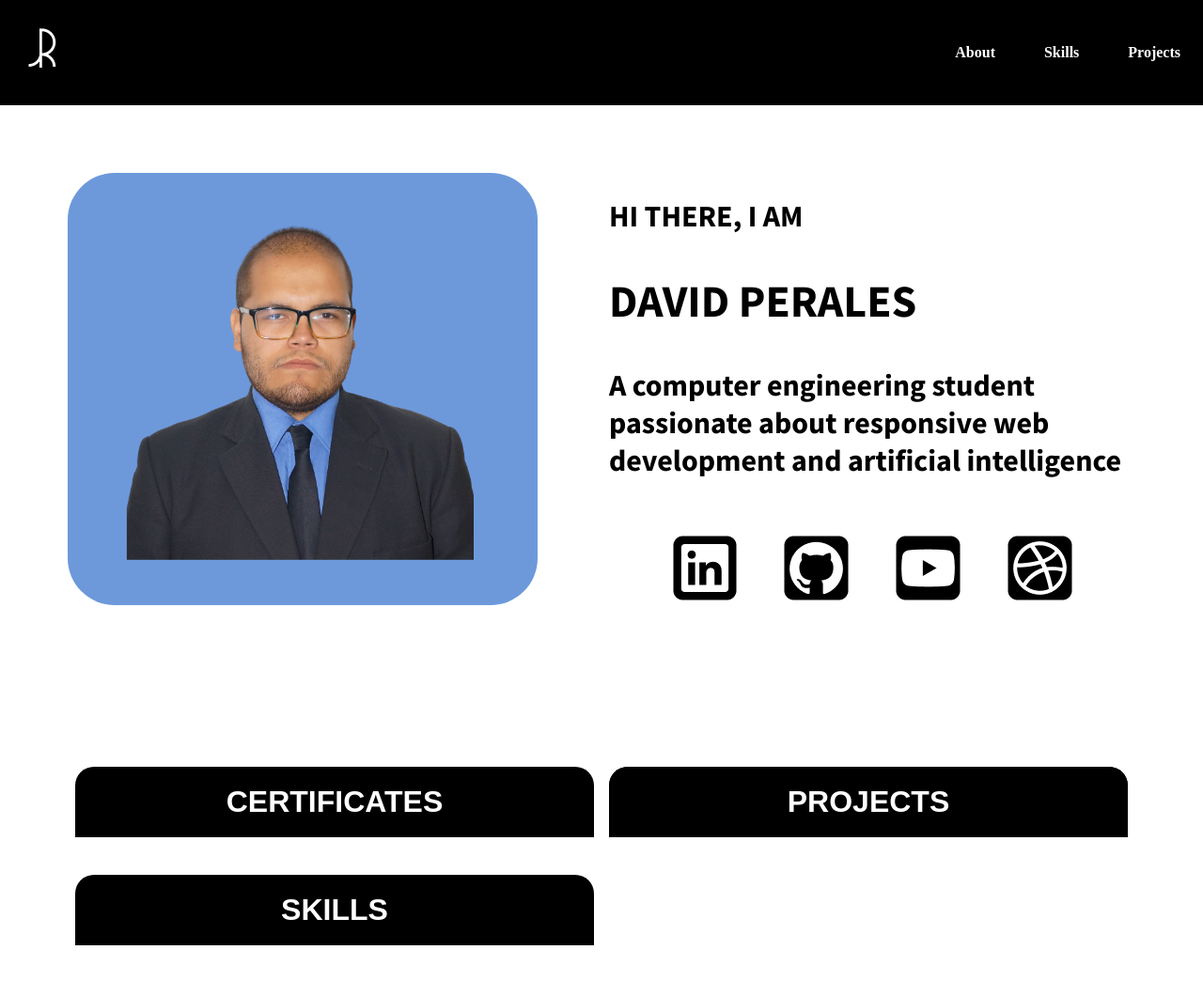
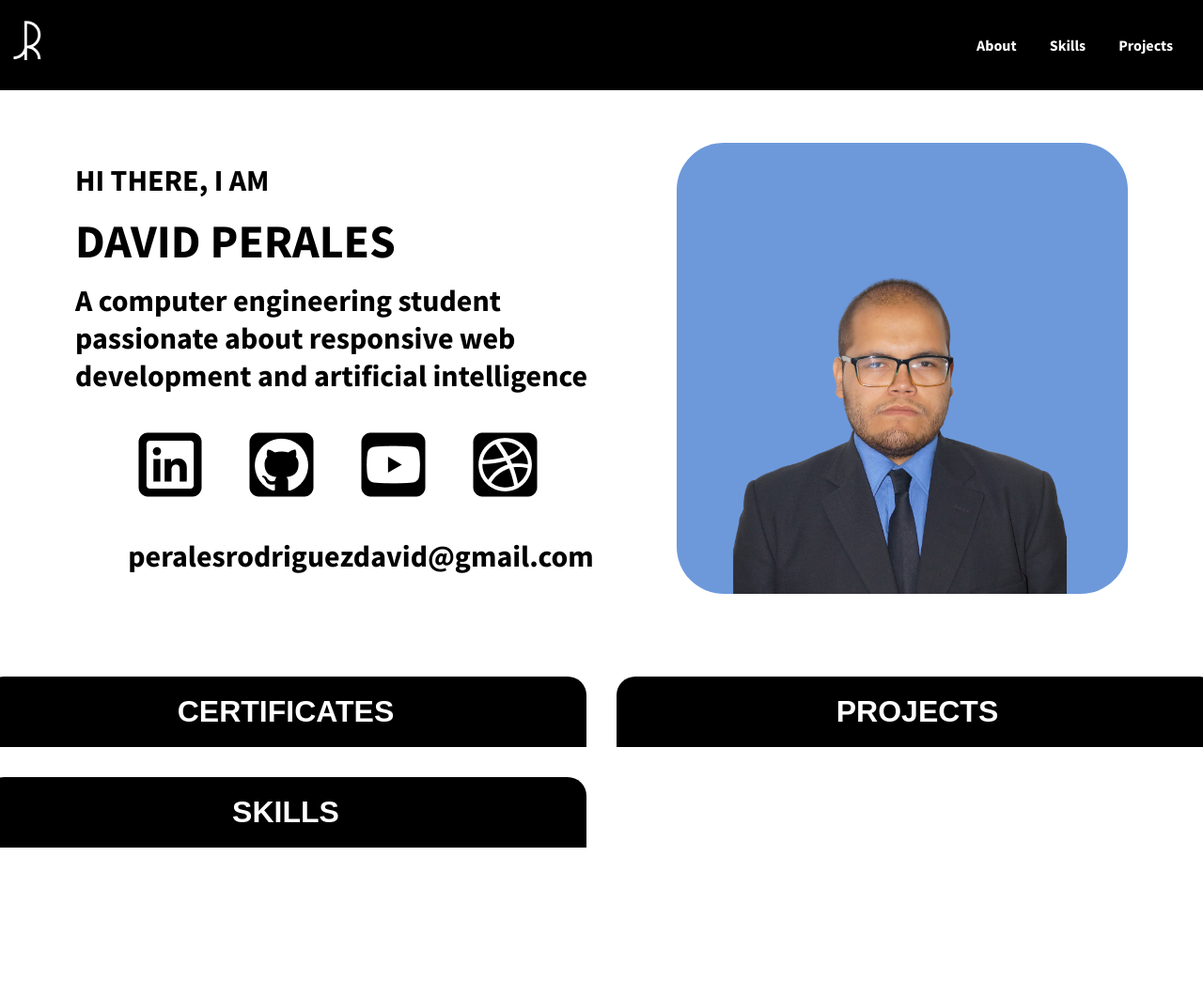
Before and after one commit to L00vely/L00vely.github.io, a plain HTML site: page index.html in a window 1280 px wide. Shown: the whole page at 94% size. After the commit the page ends 934 px from the top, so only its background shows below. Drawn offline with Linux system fonts and the light colour scheme.

Commit message:
Portfolio V.1

```diff
--- a/index.html
+++ b/index.html
@@ -11,54 +11,51 @@
     <title>My portfolio</title>
 </head>
 <body>
-    <header role="heading">
+    <header role="heading" aria-label="Navigation menu">
         <nav role="navigation">
             <a href="#"><img src="src/imgs/icons/Logo.png" alt="Logo" role=""></a>
-            <ul role="presentation">
-                <li><a href="#info-section">About</a></li>
-                <li><a href="#skills">Skills</a></li>
-                <li><a href="#projects">Projects</a></li>
-
+            <ul role="presentation" class="large">
+                <li><a href="#info-section" class="hover">About</a></li>
+                <li><a href="#skills" class="hover">Skills</a></li>
+                <li><a href="#projects" class="hover">Projects</a></li>
             </ul>
         </nav>
     </header>
     <main role="main">
         <section id="info-section">
-            <div id="image-container" role="img" aria-label="photo of David Perales">
-                <img src="src/imgs/david.png" alt="Photo of David Perales">
+            <div class="photo-container">
+                <img src="src/imgs/david.png" alt="Photo of David Perales" role="img">
             </div>
-            <div id="introduction-text">
-                <h2 class="computer" id="welcome">HI THERE, I AM </h2>
-                <h1 class="name" id="name"><span>DAVID PERALES</span></h1>
-                <h2 class="computer" id="david-info">A <span>computer engineering student</span>  passionate about responsive web development and artificial intelligence</h2>
-                <div class="links" id="contact">
-                    <a href="https://www.linkedin.com/in/dpr-unam/" target="_blank" role="link"><img src="src/imgs/icons/icon-linkedin.png" alt="Link to Davids LinkedIn profile"></a>
-                    <a href="https://github.com/L00vely" target="_blank" role="link"><img src="src/imgs/icons/icon-github.png" alt="Link to Davids Github profile"></a>
-                    <a href="https://www.youtube.com/channel/UCh23-MSKwTgO_c7UcaD3CIQ" target="_blank" role="link"><img src="src/imgs/icons/icon-youtube.png" alt="Link to Davids Youtube channel"></a>
-                    <a href="https://dribbble.com/L00vely" target="_blank" role="link"><img src="src/imgs/icons/icon-dribbble.png" alt="Link to Davids Dribbble profile"></a>
-                </div>
-                <a href="mailto:peralesrodriguezdavid@gmail.com" class="email">peralesrodriguezdavid@gmail.com</a>
-            </div>
+
+            <h2 class="large" id="welcome">HI THERE, I AM </h2>
+            <h1 id="david-name"><span class="hover">DAVID PERALES</span></h1>
+            <h2 class="large" id="david-info">A <span class="hover">computer engineering student</span>  passionate about responsive web development and artificial intelligence</h2>
+            <ul class="links">
+                <li><a href="https://www.linkedin.com/in/dpr-unam/" target="_blank" role="link"><img src="src/imgs/icons/icon-linkedin.png" alt="Link to Davids LinkedIn profile"></a></li>
+                <li><a href="https://github.com/L00vely" target="_blank" role="link"><img src="src/imgs/icons/icon-github.png" alt="Link to Davids Github profile"></a></li>
+                <li><a href="https://www.youtube.com/channel/UCh23-MSKwTgO_c7UcaD3CIQ" target="_blank" role="link"><img src="src/imgs/icons/icon-youtube.png" alt="Link to Davids Youtube channel"></a></li>
+                <li><a href="https://dribbble.com/L00vely" target="_blank" role="link"><img src="src/imgs/icons/icon-dribbble.png" alt="Link to Davids Dribbble profile"></a></li>
+            </ul>
+            <a href="mailto:peralesrodriguezdavid@gmail.com" class="hover email">peralesrodriguezdavid@gmail.com</a>
         </section>
+
         <section id="principal-section">
-            <div id="left-grid">
+            <div id="left">
                 <div class="container" id="certificates">
-                    <button class="container-title"  role="button" aria-labelledby="Show certificates" id="button-certificates">
+                    <button class="container-title hover"   role="button" aria-labelledby="Show certificates" id="button-certificates">
                         CERTIFICATES
                     </button>
                     <div class="container-body" id="certificates-body">
-                        <article class="certificate">
+                        <article class="certificate-container">
                             <a href="https://www.credly.com/badges/53de31ae-acd5-4fc6-ade1-f1f48b84b077/linked_in_profile" target="_blank" role="link"><img src="src/imgs/icons/azure-logo.png" alt="Link to Davids Azure Fundamentals certificate"></a>
-                            <figcaption>AZ-900: MICROSOFT AZURE FUNDAMENTALS</figcaption>
                         </article>
-                        <article class="certificate">
+                        <article class="certificate-container">
                             <a href="https://www.linkedin.com/feed/update/urn:li:activity:7025285828809551872/" target="_blank" role="link"><img src="src/imgs/icons/google-cloud.png" alt="Link to Davids Google Cloud Computing Foundations certificate"></a>
-                            <figcaption>GOOGLE CLOUD COMPUTING FOUNDATIONS</figcaption>
                         </article>
                     </div>
                 </div>
                 <div class="container" id="skills">
-                    <button class="container-title"  role="button" aria-labelledby="Show skills" id="button-skills">
+                    <button class="container-title hover"  role="button" aria-labelledby="Show skills" id="button-skills">
                         SKILLS
                     </button>
                     <div class="container-body" role="presentation" id="skills-body">
@@ -106,23 +103,23 @@
                     </div>
                 </div>
             </div>
-            <div id="right-grid">
+            <div id="right">
                 <div class="container" id="projects">
-                    <button class="container-title"  role="button" aria-labelledby="Show skills" id="button-projects">
+                    <button class="container-title hover"  role="button" aria-labelledby="Show skills" id="button-projects">
                         PROJECTS
                     </button>
                     <div class="container-body" id="projects-body">
-                        <a href="https://github.com/L00vely/Ganbaty" target="_blank" role="link"><img src="src/imgs/icons/ganbaty.png" alt="Link to Ganbatys repository"></a>
-                        <div class="project-description computer">
-                            <h2>
+                        <article class="project">
+                            <a href="https://github.com/L00vely/Ganbaty" target="_blank" role="link" class="project-logo"><img src="src/imgs/icons/ganbaty.png" alt="Link to Ganbatys repository"></a>
+                            <h2 class="project-description">
                                 It is a web application developed with Flask that uses Machine Learning algorithms for data analysis.
                             </h2>
-                        </div>
-
+                        </article>
                     </div>
                 </div>
 
             </div>
+
         </section>
 
     </main>
--- a/src/css/styles.css
+++ b/src/css/styles.css
@@ -1,32 +1,22 @@
+/*UNIVERSAL*/
 *{
     margin: 0;
     padding: 0;
 }
 
-main{
+body{
     background-color: #fff;
     font-family: 'Source Sans Pro', sans-serif;
-    display: flex;
-    flex-direction: column;
+    width: 100%;
 }
 
-
 h1{
-    font-size: 3rem;
+    font-size: 3.125rem;
 }
 
 h2{
     font-size: 2rem;
-    font-weight: bold;
 }
-
-a {
-    transition: color .3s ease-in-out, box-shadow .3s ease-in-out;
-    text-decoration: none;
-    color: #fff;
-}
-
-
 
 button{
     justify-content: center;
@@ -46,56 +36,188 @@ button:hover {
     color: #fff;
 }
 
+.fa-arrow-down{
+    font-size: 4rem;
+    justify-self: center;
+}
+
+
+.hover{
+    cursor: pointer;
+    transition: color .3s ease-in-out, box-shadow .3s ease-in-out;
+    box-shadow: inset 0 0 0 0 #6d99db;
+}
+
+.hover:hover{
+    box-shadow: inset 50rem 0 0 0 #6d99db;
+    color: white;
+}
+
+/*CONTAINER*/
+.container{
+    display: flex;
+    flex-direction: column;
+    width: 40rem;
+    border-radius: 20px 20px 20px 20px;
+}
+
+.container-title{
+    border-radius: 20px 20px 0px 0px;
+    border: 0px;
+    text-align: center;
+    width: 100%;
+    color: #fff;
+    background-color: #000;
+    transition: color .4s ease-in-out, box-shadow .4s ease-in-out;
+
+}
+
+.container-body{
+    display: none;
+    padding: 2rem;
+    flex-direction: row;
+    flex-wrap: wrap;
+
+    justify-content: space-around;
+}
+
+
+
 /*NAV*/
+
 nav{
     position: fixed;
-    width: 100%;
-    height: 7rem;
     z-index: 10;
-    background-color: #000;
     display: flex;
     justify-content: space-between;
     align-items: center;
+    width: 100%;
+    height: 6rem;
+    background-color: #000;
 }
 
 nav a{
+    text-decoration: none;
     color: #fff;
-    font-weight: bold;
-    box-shadow: inset 0 0 0 0 #6d99db;
+
 }
 
-nav ul a:hover{
-  box-shadow: inset 100px 0 0 0 #6d99db;
-  color: white;
+nav li {
+    display: inline-block;
+    margin-right: 2rem;
 }
 
-nav img{
-    margin: 1rem;
+/*INFO SECTION*/
+#info-section{
+    display: grid;
+    position: relative;
+    top: 6rem;
+    padding: 5rem;
+    align-items: center;
+    justify-items: center;
+    gap: 2rem;
 }
 
-nav li{
-    display: inline-block;
-    margin: 1.5rem;
+.photo-container{
+    grid-area: photo;
+    background-color: #6d99db;
+    border-radius: 50px;
+    overflow: hidden;
+    justify-self: center;
 }
 
-article{
+.photo-container img{
+    display: block;
+    width: 100%;
+    height: auto;
+}
+
+#welcome{
+    grid-area: welcome;
+
+}
+
+#david-name{
+    grid-area: name;
+    font-weight: bold;
+}
+
+
+#david-info{
+    grid-area: info;
+}
+
+.links{
+    grid-area: links;
+    display: flex;
+}
+
+.links li{
+    display: inline-block;
+    margin-right: 3.125rem;
+}
+
+.email{
+    grid-area: email;
+    color: #000;
+    text-decoration: none;
+}
+
+
+/*PRINCIPAL SECTION*/
+#principal-section{
+    display: flex;
+    flex-direction: row;
+    position: relative;
+    top: 6rem;
+    padding: 2rem 7rem;
+    justify-content: space-around;
+    gap: 2rem;
+}
+
+#left{
+    display: flex;
+    flex-direction: column;
+    gap: 2rem;
+}
+
+/*CERTIFICATES*/
+.certificate-container{
     display: flex;
     flex-direction: column;
     align-items: center;
-    gap: 1rem;
+    gap: 2rem;
+    width: 10rem;
+    height: 10rem;
 }
 
-span{
-    cursor: pointer;
-    transition: color .4s ease-in-out, box-shadow .4s ease-in-out;
+.certificate-container img{
+    width: 10rem;
+    height: 10rem;
+    display: block;
 }
 
-.certificate img{
-    width: 200px;
-    height: 200px;
+.certificate-name{
+
+    color: #000;
+    font-size: 1rem;
+    text-align: center;
+
 }
 
-/*ICONS*/
+
+/*SKILLS*/
+.skill{
+
+    text-align: center;
+}
+
+.skill img{
+    width: 100px;
+    height: 100px;
+    margin: 0.5rem;
+}
+
 #mongo img{
     width: 66px;
     height: 100px;
@@ -116,160 +238,7 @@ span{
     height: 100px;
 }
 
-.skill img{
-    width: 100px;
-    height: 100px;
-    margin: 0.5rem;
-}
-
-.links{
-    display: flex;
-    gap: 3.125rem;
-    padding: 1.25rem 0rem;
-    justify-content: center;
-
-}
-
-/*CONTAINER*/
-.container{
-    display: flex;
-    align-items: center;
-    gap: 1rem;
-    flex-direction: column;
-    width: 100%;
-    border-radius: 20px 20px 20px 20px;
-
-
-}
-
-.container-title{
-    border-radius: 20px 20px 0px 0px;
-    border: 0px;
-    text-align: center;
-    width: 100%;
-    color: #fff;
-    background-color: #000;
-    transition: color .4s ease-in-out, box-shadow .4s ease-in-out;
-
-}
-
-.container-body{
-    gap: 2.5rem;
-}
-
-/*INFO SECTION*/
-#info-section{
-    display: grid;
-    position: relative;
-    top: 7rem;
-    padding: 2.5rem;
-    margin: 2rem;
-    gap: 1rem;
-
-}
-
-#image-container{
-    grid-area: image;
-    background-color: #6d99db;
-    border-radius: 3.125rem;
-    width: 31.25rem;
-    height: 28.75rem;
-    overflow: hidden;
-    display: flex;
-    align-items: center;
-    justify-content: center;
-
-}
-
-#image-container img{
-    max-width: 100%;
-    height: auto;
-    display: block;
-}
-
-
-/*INTRODUCTION TEXT*/
-
-#introduction-text span{
-    color: #000;
-    box-shadow: inset 0 0 0 0 #6d99db;
-}
-
-#introduction-text span:hover{
-    box-shadow: inset 28.125rem 0 0 0 #6d99db;
-    color: #fff;
-}
-
-/*PRINCIPAL SECTION*/
-#principal-section{
-    position: relative;
-    display: grid;
-    grid-template-columns: repeat(2,1fr);
-    margin: 2rem;
-    gap: 1rem;
-    padding: 3rem;
-}
-
-/*GRIDS*/
-#left-grid, #right-grid{
-    display: flex;
-    flex-direction: column;
-    gap: 2.5rem;
-    justify-content: start;
-    align-items: flex-start;
-}
-
-/*CERTIFICATES*/
-
-#certificates{
-    grid-area: certificates;
-}
-
-#certificates-body{
-    display: none;
-    flex-direction: row;
-    text-align: center;
-
-}
-
-#button-certificates:hover, #button-skills:hover, #button-projects:hover{
-    cursor: pointer;
-    box-shadow: inset 45em 0 0 0 #6d99db;
-}
-
-/*SKILLS*/
-
-
-#skills{
-    grid-area: skills;
-
-}
-
-#skills-body{
-    display: none;
-    flex-direction: row;
-
-}
-
-
-
-
 /*PROJECTS*/
-#projects{
-    grid-area: projects;
-    background-color: #000;
-}
-
-#projects-body{
-    display: none;
-    flex-direction: row;
-    flex-wrap: wrap;
-    justify-items: center;
-    justify-content: center;
-    gap: 1rem;
-
-}
-
 .project-description{
     color: #fff;
     margin: 2rem;
@@ -277,78 +246,156 @@ span{
     background-color: rgba(0, 0, 0, 0.8);
 }
 
-
-.email{
-    margin-bottom: 2rem;
-    font-size: 2rem;
-    font-family: 'Source Sans Pro', sans-serif;
-    box-shadow: inset 0 0 0 0 #6d99db;
+.project{
+    text-align: center;
 }
 
-.email:hover{
-    box-shadow: inset 500px 0 0 0 #6d99db;
-    color: white;
+#projects-body{
+    background-color: #000;
 }
 
 /*MEDIA QUERIES*/
 
-
+/*COMPUTERS*/
 @media only screen and (min-width: 768px),(orientation: landscape) {
-    /* CSS ruleset */
+    /*INFO SECTION*/
     #info-section{
         grid-template-areas:
-        "image welcome"
-        "image name"
-        "image infor"
-        "image contact";
-        grid-template-rows: repeat(4,8.5rem);
-        grid-template-columns: repeat(2,1fr);
+        "welcome photo"
+        "name photo"
+        "info photo"
+        "links photo"
+        "email photo";
+        grid-template-columns:  2fr 1fr;
+        grid-template-rows: 2rem 2rem 7rem 6rem 2rem;
     }
 
+    #welcome{
+        justify-self: flex-start;
+    }
+
+    #david-name{
+        justify-self: flex-start;
+    }
+
+    .photo-container{
+        width: 30rem;
+        height: 30rem;
+    }
+
+    .email{
+        font-size: 2rem;
+    }
+
+    /*PRINCIPAL SECTION*/
     #principal-section{
+        flex-direction: row;
+        justify-content: center;
+        gap: 2rem;
+    }
+
+
+}
+
+/*TABLET*/
+
+@media only screen and (max-width: 1024px){
+    /*INFO SECTION*/
+    #info-section{
         grid-template-areas:
-            "certificates projects "
-            "skills projects ";
-        grid-template-rows: repeat(2,14rem);
-        grid-template-columns: repeat(2,1fr);
+        "photo"
+        "photo"
+        "name"
+        "links"
+        "email";
+        grid-template-columns: 1fr;
+        grid-template-rows: repeat(2,10rem) 5rem 8rem 2rem;
+        gap: 0.5rem;
+    }
+
+
+    #david-name{
+
+        justify-self: center;
+    }
+
+    #welcome{
+        justify-self: center;
+    }
+
+    .photo-container{
+        width: 15.625rem;
+        height: 15.625rem;
+    }
+
+    .large{
+        display: none;
+    }
+
+
+    .email{
+        font-size: 1.75rem;
+    }
+
+    /*PRINCIPAL SECTION*/
+    #principal-section{
+        flex-direction: column;
+        align-items: center;
+        justify-items: center;
+        gap: 2rem;
+    }
+}
+
+/*PHONE*/
+@media only screen and (max-width: 425px){
+    /*INFO SECTION*/
+    #info-section{
+        grid-template-areas:
+        "photo"
+        "photo"
+        "name"
+        "links";
+
+        grid-template-columns: 1fr;
+        grid-template-rows: repeat(2,10rem) 5rem 8rem;
+        gap: 0.5rem;
     }
 
 
 
+    #david-name{
 
-
-    #introduction-text{
-        display: flex;
-        flex-direction: column;
-        padding-top: 1.6rem;
-        padding-bottom: 1.6rem;
-        gap: 2.5rem;
+        justify-self: center;
+        font-size: 2rem;
     }
 
-}
-
-
-@media only screen and (max-width: 768px){
-    /* CSS ruleset */
-    #info-section{
-        grid-template-areas:
-        "image"
-        "text"
-        "text"
-        "text";
+    #welcome{
+        justify-self: center;
     }
 
-    .computer{
+    .photo-container{
+        width: 15.625rem;
+        height: 15.625rem;
+    }
+
+    .large{
         display: none;
     }
 
-    #introduction-text{
-        display: flex;
-        flex-direction: column;
-        padding-top: 1.6rem;
-        padding-bottom: 1.6rem;
-        gap: 2.5rem;
-        text-align: center;
+
+    .email{
+        display: none;
     }
 
+    /*PRINCIPAL SECTION*/
+    #principal-section{
+        display: none;
+    }
+
+
+    .links li{
+        display: inline-block;
+        margin-right: 0.05rem;
+        flex-wrap: wrap;
+    }
 }
```
